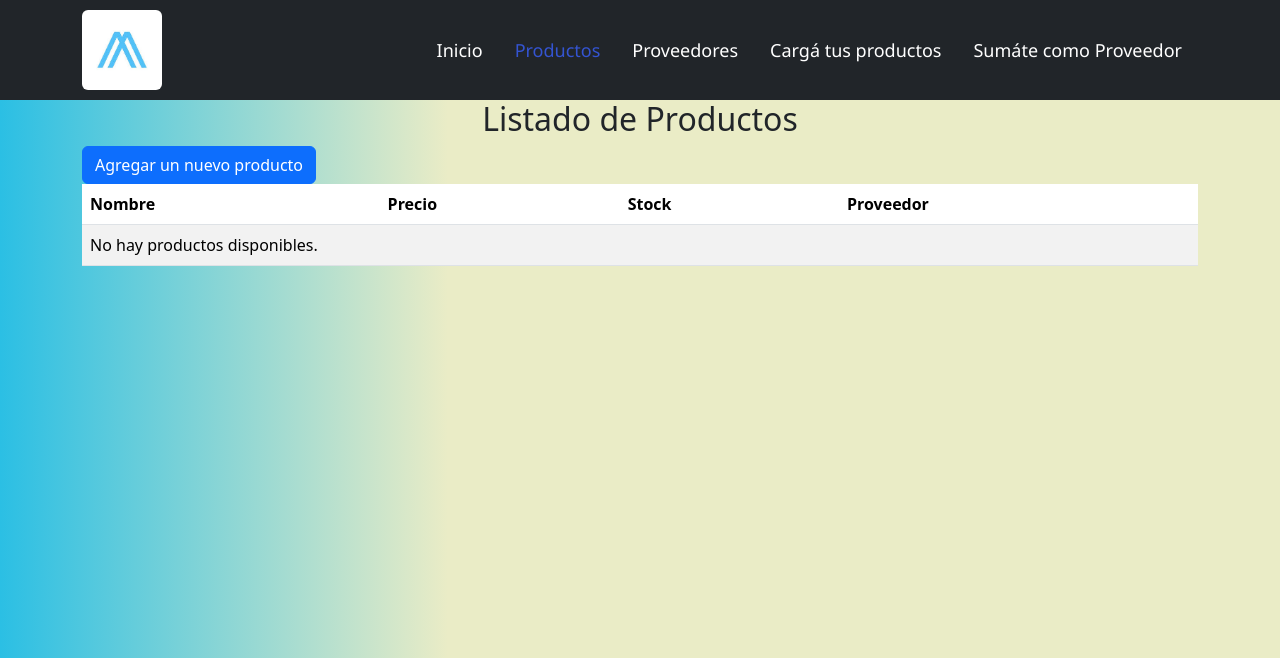
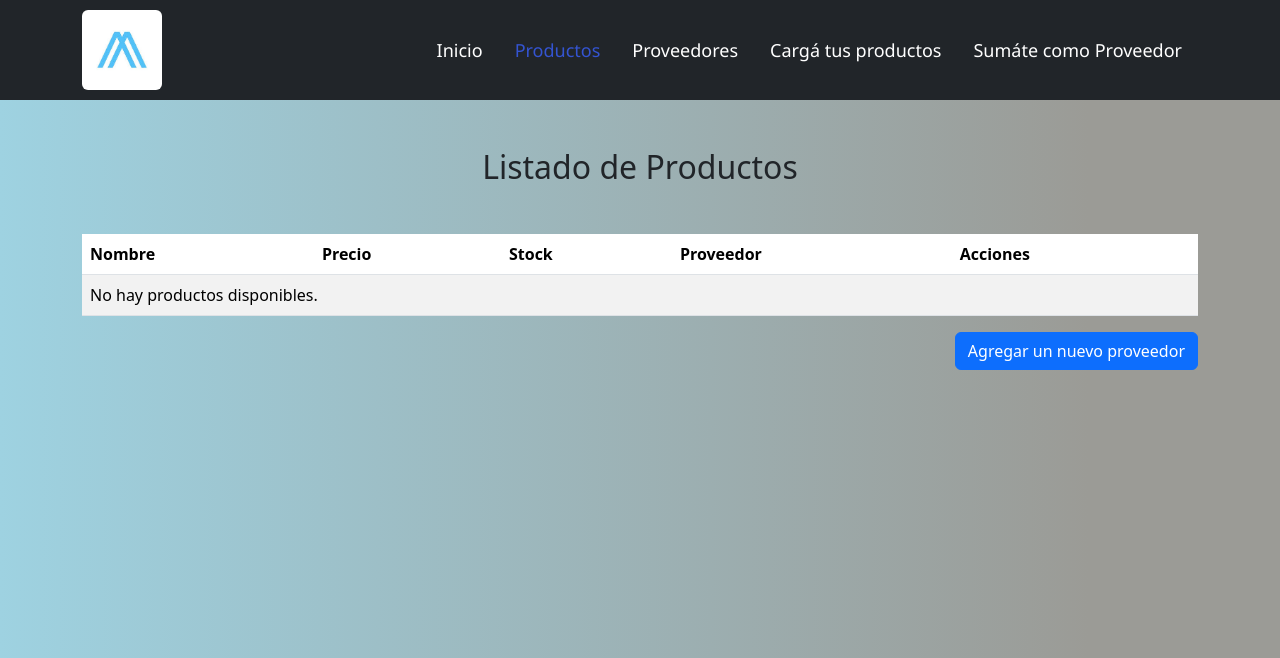
Before and after one commit to Gabriel071185/Tp-Django-Alkemy, a Django app: page /listado_productos/ in a window 1280 px wide. Shown: the top 658 px of the page. Run offline with Django 4.2, Linux system fonts and the light colour scheme; data that the repository does not hold is empty.

Commit message:
crud completo

```diff
--- a/StockControl/Compras/urls.py
+++ b/StockControl/Compras/urls.py
@@ -9,4 +9,8 @@ urlpatterns = [
     path('listado_proveedor/', views.listadoProveedor, name= "listado_proveedor"),
     path('agregar_productos/', views.agregarProducto, name= 'agregar_producto'),
     path('agregar_proveedor/', views.agregarProveedor, name= 'agregar_proveedor'),
+    path('editar_producto/<int:id>/', views.editarProducto, name='editar_producto'),
+    path('eliminar_producto/<int:id>/', views.eliminarProducto, name='eliminar_producto'),
+    path('editar_proveedor/<int:id>/', views.editarProveedor, name='editar_proveedor'),
+    path('eliminar_proveedor/<int:id>/', views.eliminarProveedor, name='eliminar_proveedor'),
 ]
--- a/StockControl/Compras/views.py
+++ b/StockControl/Compras/views.py
@@ -3,6 +3,8 @@ from django.urls import reverse
 from .forms import ProductoForm
 from .forms import ProveedorForm
 from .models import Producto, Proveedor
+from django.shortcuts import get_object_or_404
+
 
 # Create your views here.
 
@@ -46,3 +48,43 @@ def agregarProveedor(request):
     else:
         form = ProveedorForm()
     return render(request, 'agregar_proveedor.html', {'form': form,'activo': 'agregar_proveedor'} )
+
+
+def editarProducto(request, id):
+    producto = get_object_or_404(Producto, id=id)
+    if request.method == 'POST':
+        form = ProductoForm(request.POST, instance=producto)
+        if form.is_valid():
+            form.save()
+            return redirect(reverse('listado_producto'))
+    else:
+        form = ProductoForm(instance=producto)
+    return render(request, 'editar_producto.html', {'form': form, 'producto': producto, 'activo': 'editar_producto'})
+
+
+def eliminarProducto(request, id):
+    producto = get_object_or_404(Producto, id=id)
+    if request.method == 'POST':
+        producto.delete()
+        return redirect(reverse('listado_producto'))
+    return render(request, 'eliminar_producto.html', {'producto': producto, 'activo': 'eliminar_producto'})
+
+
+
+def editarProveedor(request, id):
+    proveedor = get_object_or_404(Proveedor, id=id)
+    if request.method == 'POST':
+        form = ProveedorForm(request.POST, instance=proveedor)
+        if form.is_valid():
+            form.save()
+            return redirect(reverse('listado_proveedor'))
+    else:
+        form = ProveedorForm(instance=proveedor)
+    return render(request, 'editar_proveedor.html', {'form': form, 'proveedor': proveedor})
+
+def eliminarProveedor(request, id):
+    proveedor = get_object_or_404(Proveedor, id=id)
+    if request.method == 'POST':
+        proveedor.delete()
+        return redirect(reverse('listado_proveedor'))
+    return render(request, 'eliminar_proveedor.html', {'proveedor': proveedor, 'activo': 'eliminar_proveedor'})
--- a/StockControl/static/style/style.css
+++ b/StockControl/static/style/style.css
@@ -3,5 +3,5 @@ li{
     font-size: large;
 }
 body {
-    background-image: linear-gradient(to right, #2bbfe4 , #eaecc6 35%);
+    background-image: linear-gradient(to right, #9ed2e1 , #9b9b96 85%);
 }
--- a/StockControl/templates/listado_producto.html
+++ b/StockControl/templates/listado_producto.html
@@ -5,8 +5,8 @@
 
 
  {%block content %}
- <div class="container">
-    <h2 class="text-center">Listado de Productos</h2>
+ <div class="container mt-5">
+    <h2 class="text-center mb-5">Listado de Productos</h2>
     <table class="table table-striped table-hover">
         <thead>
             <tr>
@@ -14,6 +14,7 @@
                 <th>Precio</th>
                 <th>Stock</th>
                 <th>Proveedor</th>
+                <th>Acciones</th>
             </tr>
         </thead>
         <tbody>
@@ -23,16 +24,23 @@
                 <td>{{ producto.precio }}</td>
                 <td>{{ producto.stock_actual }}</td>
                 <td>{{ producto.proveedor.nombre }}</td>
+                <td>
+                    <a href="{% url 'editar_producto' producto.id %}" class="btn btn-warning">Editar</a>
+                    <a href="{% url 'eliminar_producto' producto.id %}" class="btn btn-danger">Eliminar</a>
+                </td>
             </tr>
             {% empty %}
             <tr>
-                <td colspan="4">No hay productos disponibles.</td>
+                <td colspan="5">No hay productos disponibles.</td>
             </tr>
             {% endfor %}
         </tbody>
-        <a href="{% url 'agregar_producto' %}" class="btn btn-primary">Agregar un nuevo producto</a>
+
 
     </table>
+    <div class="d-flex justify-content-end">
+    <a href="{% url 'agregar_producto' %}" class="btn btn-primary mb-5 ">Agregar un nuevo proveedor</a>
+    </div>
 </div>
 
 
```
Also changed, not shown: StockControl/templates/editar_producto.html (added, +23 -0 lines), StockControl/templates/editar_proveedor.html (added, +18 -0 lines), StockControl/templates/eliminar_producto.html (added, +17 -0 lines), StockControl/templates/eliminar_proveedor.html (added, +17 -0 lines), StockControl/templates/listado_proveedor.html (+12 -4 lines), StockControl/db.sqlite3.
